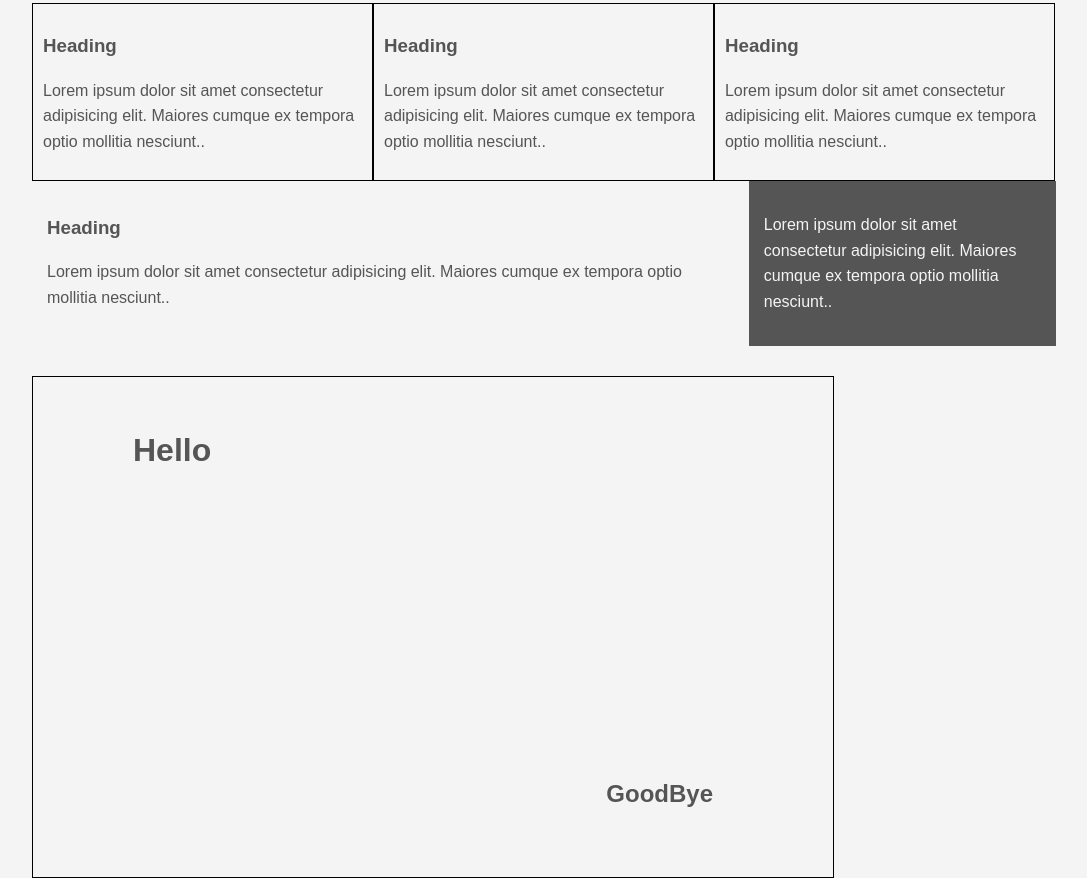
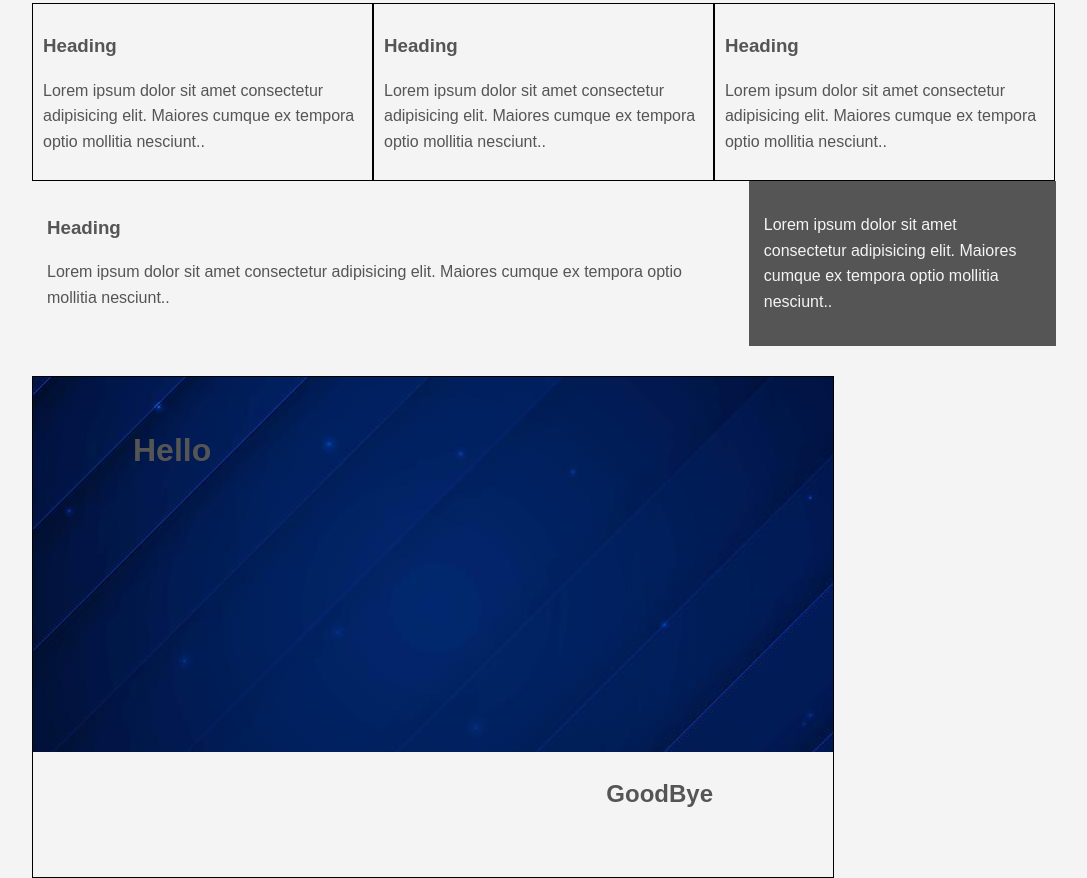
Before and after one commit to Ibbya42/CSS, a plain HTML site: page CSScheatsheet/index.html in a window 1280 px wide. Shown: the part 983-1861 px from the top of the page, without its empty margins (96-1183 px from the left). Drawn offline with Linux system fonts and the light colour scheme.

Commit message:
final push

```diff
--- a/CSScheatsheet/css/style.css
+++ b/CSScheatsheet/css/style.css
@@ -182,6 +182,9 @@ a:active{
     border: 1px solid black;
     margin-top: 30px;
     position: relative;
+    background-image: url(../images/footer1.jpg);
+    background-repeat: no-repeat;
+    background-position: center center top;
 }
 
 .p-box h1{
```
